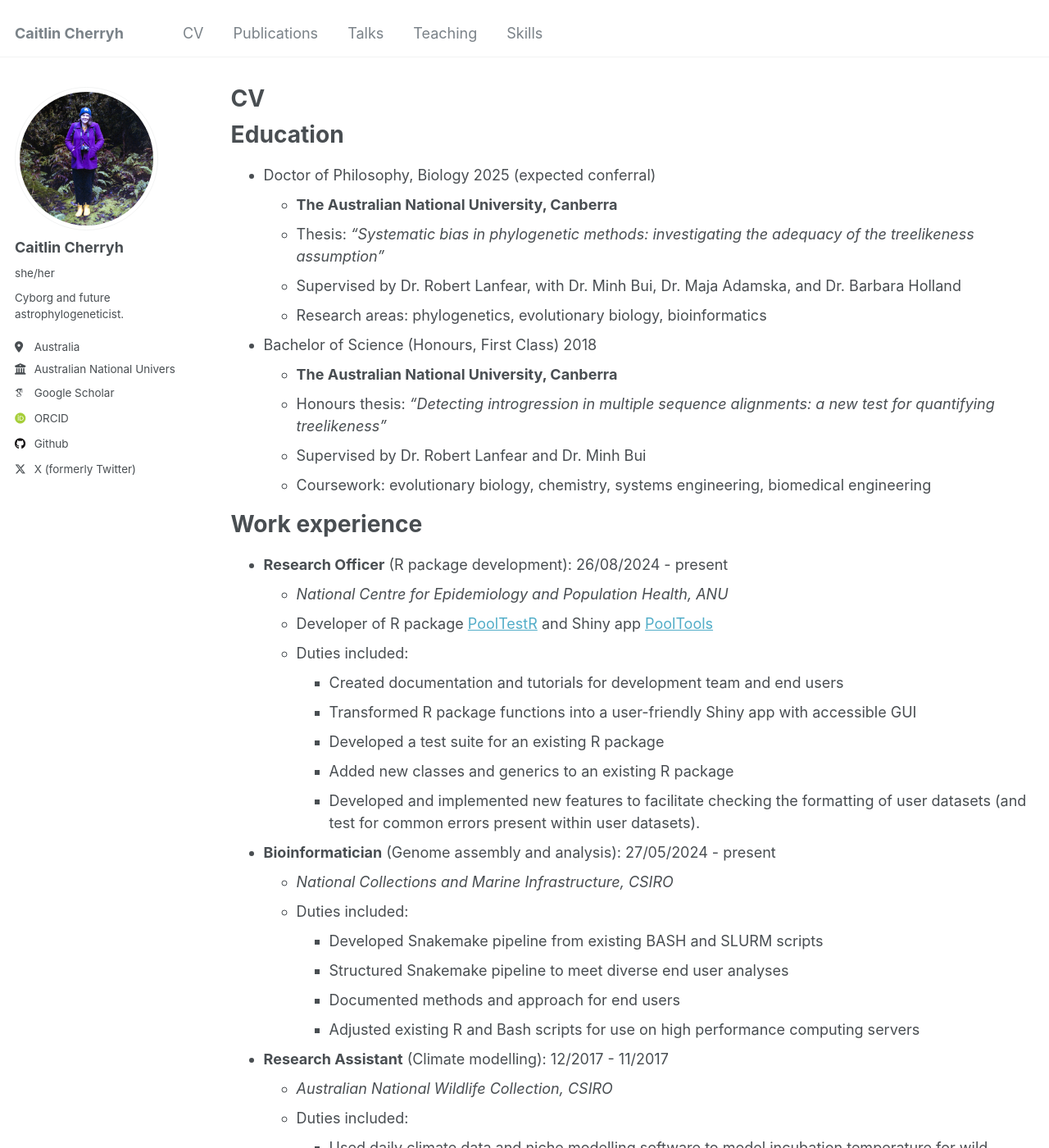
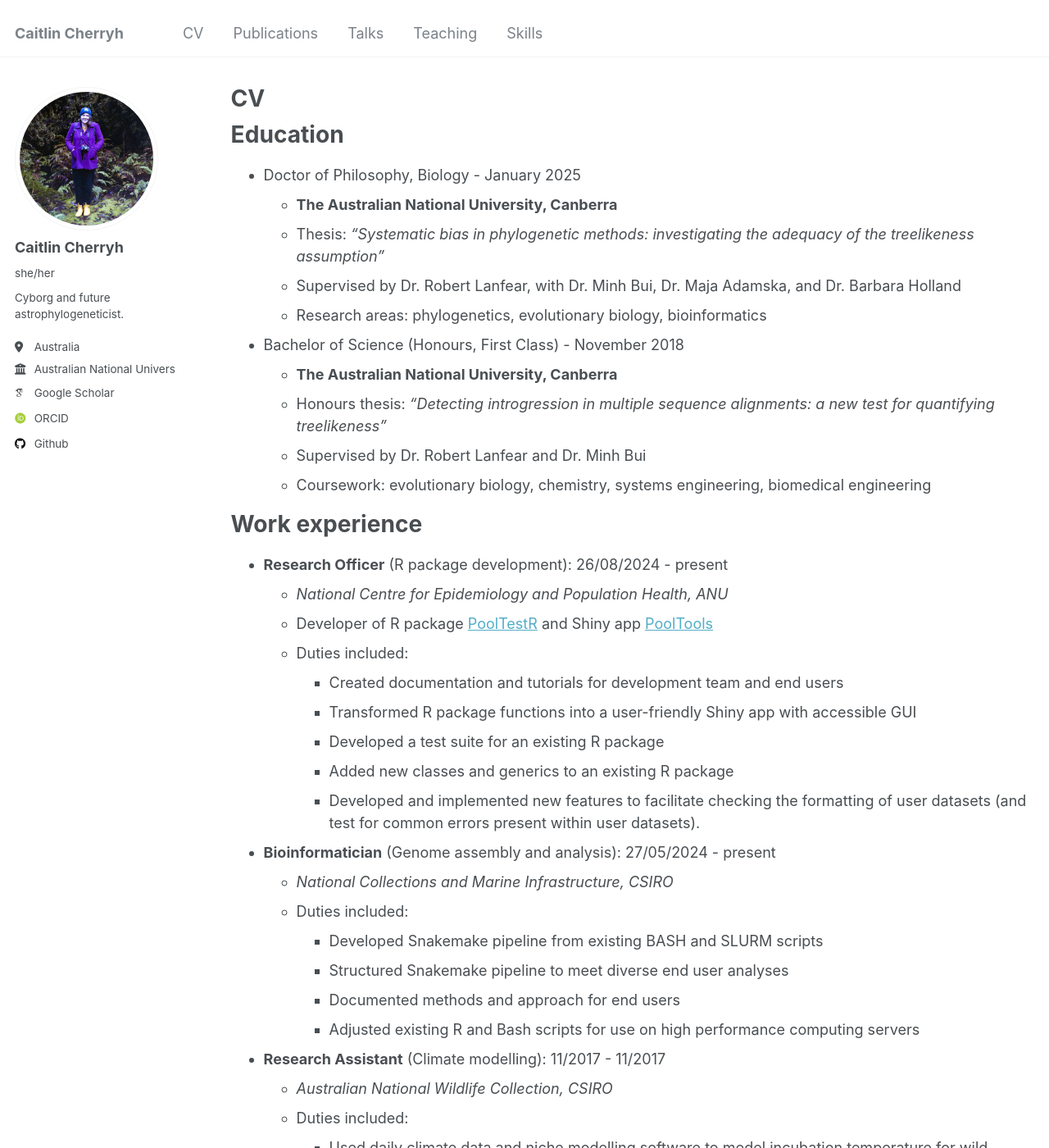
Before and after one commit to caitlinch/caitlinch.github.io, a Jekyll site: the page built from _pages/cv.md, in a window 1280 px wide and 1400 px high. Shown: the whole window at 82% size. Built offline with Jekyll 4.4.1, drawn with Linux system fonts in a browser that asks for light colours; some web fonts are replaced.

Commit message:
Update for Feb 2025

```diff
--- a/_config.yml
+++ b/_config.yml
@@ -65,7 +65,7 @@ author:
   steam            : # Username
   telegram         : # URL
   tumblr           : # Username
-  twitter          : "caitlincherryh"
+  twitter          : # Username
   vine             : # Username
   weibo            : # Username
   wikipedia        : # Username
--- a/_pages/cv.md
+++ b/_pages/cv.md
@@ -11,14 +11,14 @@ redirect_from:
 
 Education
 ======
-  * Doctor of Philosophy, Biology 2025 (expected conferral)
+  * Doctor of Philosophy, Biology - January 2025
       * __The Australian National University, Canberra__
       * Thesis: _“Systematic bias in phylogenetic methods: investigating the
       adequacy of the treelikeness assumption”_
       * Supervised by Dr. Robert Lanfear, with Dr. Minh Bui, Dr. Maja Adamska,
       and Dr. Barbara Holland
       * Research areas: phylogenetics, evolutionary biology, bioinformatics
-  * Bachelor of Science (Honours, First Class) 2018
+  * Bachelor of Science (Honours, First Class) - November 2018
       * __The Australian National University, Canberra__
       * Honours thesis: _“Detecting introgression in multiple sequence
       alignments: a new test for quantifying treelikeness”_
@@ -51,7 +51,7 @@ Work experience
       * Adjusted existing R and Bash scripts for use on high performance
       computing servers
 
-* __Research Assistant__ (Climate modelling): 12/2017 - 11/2017
+* __Research Assistant__ (Climate modelling): 11/2017 - 11/2017
   * _Australian National Wildlife Collection, CSIRO_
   * Duties included:
       * Used daily climate data and niche modelling software to model
```
Also changed, not shown: images/3953273590_704e3899d5_m.jpg (deleted), images/500x300.png (deleted), images/bio-photo-2.jpg (deleted), images/bio-photo.jpg (deleted), images/editing-talk.png (deleted), images/foo-bar-identity-th.jpg (deleted), images/foo-bar-identity.jpg (deleted), images/image-alignment-1200x4002.jpg (deleted), images/image-alignment-150x150.jpg (deleted), images/image-alignment-300x200.jpg (deleted), images/image-alignment-580x300.jpg (deleted), images/paragraph-indent.png (deleted), images/paragraph-no-indent.png (deleted).
